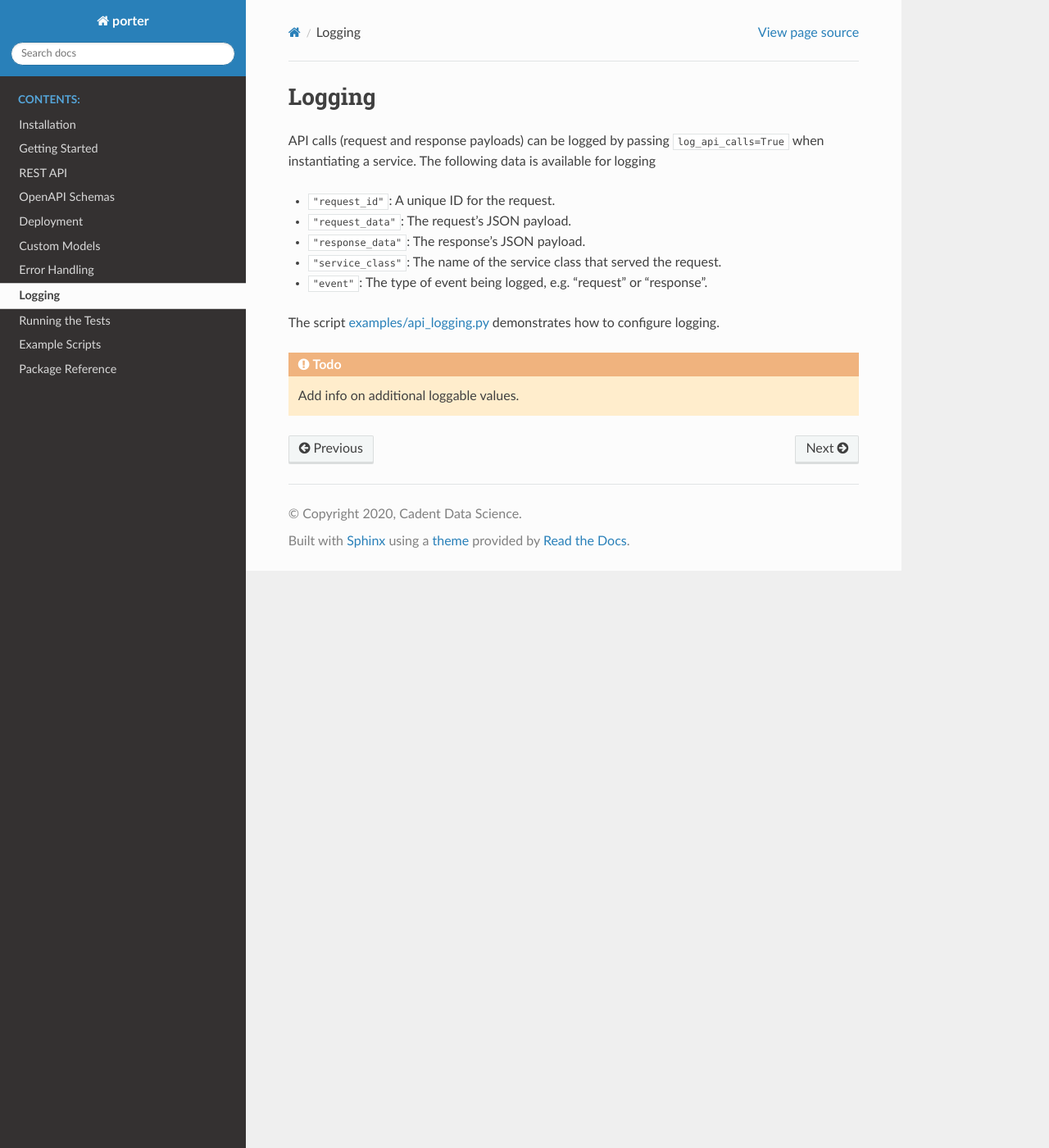
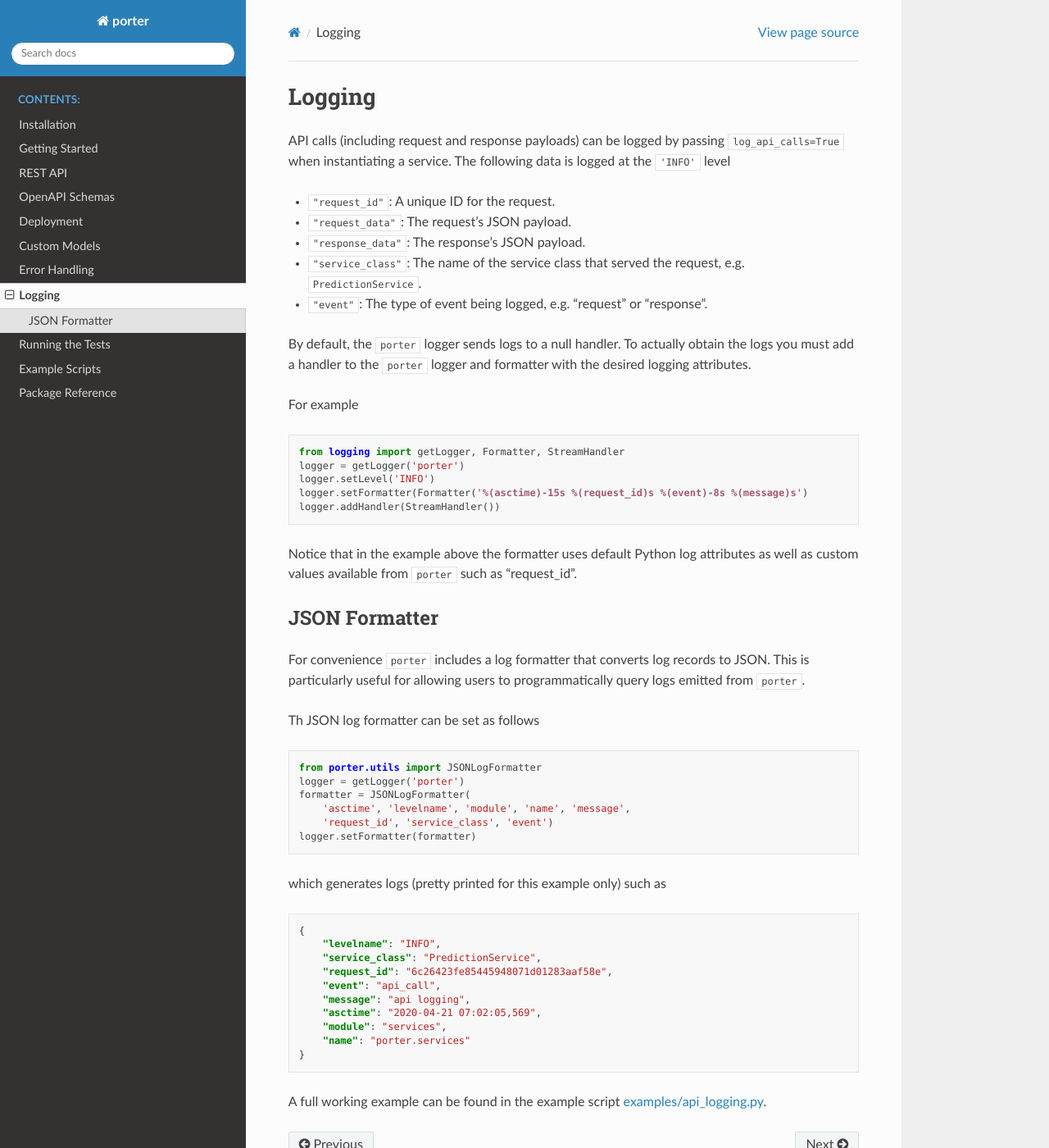
Before and after one commit to dantegates/porter, a Sphinx documentation site: the page built from docs/logging.rst, in a window 1280 px wide and 1400 px high. Shown: the whole window at 82% size. Built offline with Sphinx 7.4.7 and the Read the Docs theme 2.0.0, drawn with Linux system fonts in a browser that asks for light colours.

Commit message:
Updated documentation on logging

```diff
--- a/docs/logging.rst
+++ b/docs/logging.rst
@@ -4,15 +4,62 @@ Logging
 =======
 
 
-API calls (request and response payloads) can be logged by passing ``log_api_calls=True`` when instantiating a service. The following data is available for logging
+API calls (including request and response payloads) can be logged by passing ``log_api_calls=True`` when instantiating a service. The following data is logged at the ``'INFO'`` level
 
 - ``"request_id"``: A unique ID for the request.
 - ``"request_data"``: The request's JSON payload.
 - ``"response_data"``: The response's JSON payload.
-- ``"service_class"``: The name of the service class that served the request.
+- ``"service_class"``: The name of the service class that served the request, e.g. ``PredictionService``.
 - ``"event"``: The type of event being logged, e.g. "request" or "response".
 
-The script `examples/api_logging.py <https://github.com/CadentTech/porter/blob/master/examples/api_logging.py>`_ demonstrates how to configure logging.
+By default, the ``porter`` logger sends logs to a null handler. To actually obtain the logs you must add
+a handler to the ``porter`` logger and formatter with the desired logging attributes.
 
-.. todo::
-    Add info on additional loggable values.
+For example
+
+.. code-block:: python
+
+    from logging import getLogger, Formatter, StreamHandler
+    logger = getLogger('porter')
+    logger.setLevel('INFO')
+    logger.setFormatter(Formatter('%(asctime)-15s %(request_id)s %(event)-8s %(message)s')
+    logger.addHandler(StreamHandler())
+
+Notice that in the example above the formatter uses default Python log attributes as well as
+custom values available from ``porter`` such as "request_id".
+
+JSON Formatter
+--------------
+
+For convenience ``porter`` includes a log formatter that converts log records to JSON.
+This is particularly useful for allowing users to programmatically query logs emitted
+from ``porter``.
+
+Th JSON log formatter can be set as follows
+
+.. code-block:: python
+
+    from porter.utils import JSONLogFormatter
+    logger = getLogger('porter')
+    formatter = JSONLogFormatter(
+        'asctime', 'levelname', 'module', 'name', 'message',
+        'request_id', 'service_class', 'event')
+    logger.setFormatter(formatter)
+
+which generates logs (pretty printed for this example only) such as
+
+.. code-block:: json
+
+    {
+        "levelname": "INFO",
+        "service_class": "PredictionService",
+        "request_id": "6c26423fe85445948071d01283aaf58e",
+        "event": "api_call",
+        "message": "api logging",
+        "asctime": "2020-04-21 07:02:05,569",
+        "module": "services",
+        "name": "porter.services"
+    }
+
+
+A full working example can be found in the example script `examples/api_logging.py <https://github.com/CadentTech/porter/blob/master/examples/api_logging.py>`_.
```
Also changed, not shown: 2 other files.
